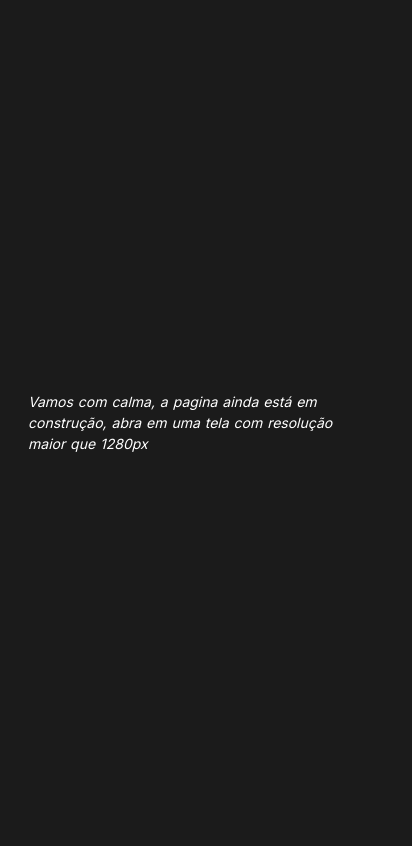
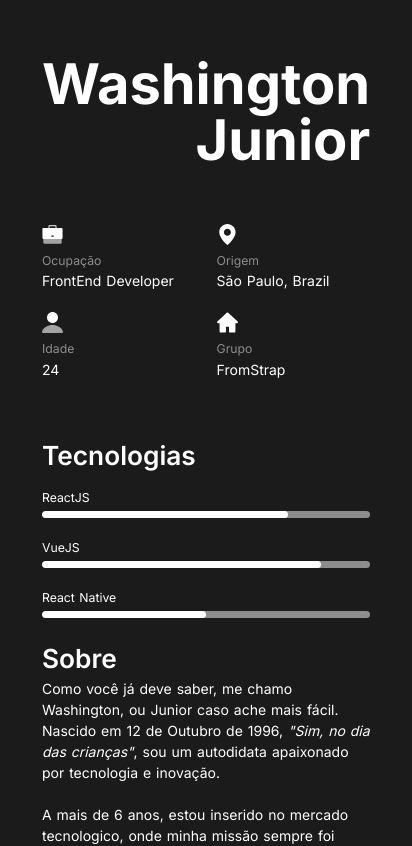
Before and after one commit to washingtonj/portfolio, a Nuxt app: page / in a window 390 px wide. Shown: the top 846 px of the page, 412 px wide, since content can reach past the window. Built offline with nearby package versions, Linux system fonts and the light colour scheme.

Commit message:
[HOME] - Responsividade.

```diff
--- a/layouts/default.vue
+++ b/layouts/default.vue
@@ -1,10 +1,6 @@
 <template>
-  <div class="flex h-screen max-w-screen-xl m-auto">
-    <div class="italic px-8 self-center m-auto xl:hidden">
-      Vamos com calma, a pagina ainda está em construção, abra em uma tela com
-      resolução maior que 1280px
-    </div>
-    <Nuxt class="hidden xl:grid" />
+  <div class="flex max-w-screen-xl mx-auto my-16">
+    <Nuxt />
   </div>
 </template>
 
--- a/pages/index.vue
+++ b/pages/index.vue
@@ -1,14 +1,16 @@
 <template>
   <div
     id="about"
-    class="grid grid-cols-12 col-gap-10 self-center 1xl:p-0 px-12"
+    class="lg:grid grid-cols-12 col-gap-10 self-center lg:h-full 1xl:p-0 px-12"
   >
     <!-- Left Container -->
     <div
       class="left col-start-1 col-end-5 animate__animated animate__fadeInLeft"
     >
       <!-- Name -->
-      <div class="animate__animated animate__headShake animate__delay-1s">
+      <div
+        class="max-w-xl animate__animated animate__headShake animate__delay-1s"
+      >
         <h1 class="text-6xl font-bold leading-none text-left">Washington</h1>
         <h1 class="text-6xl font-bold leading-none text-right">Junior</h1>
       </div>
@@ -60,7 +62,7 @@
       <!-- Image -->
       <div class="relative w-full">
         <img
-          class="rounded-lg animate__animated animate__bounceInDown"
+          class="rounded-lg md:animate__animated animate__bounceInDown"
           src="~assets/images/profile.jpg"
           alt="Washington"
         />
```
